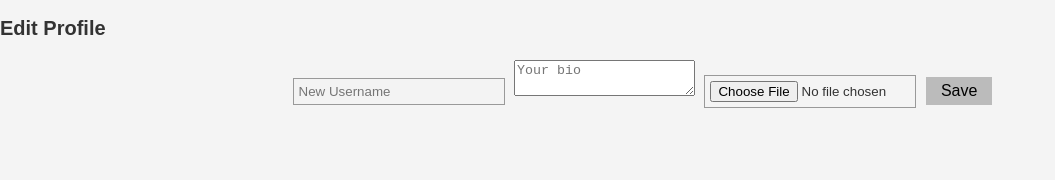
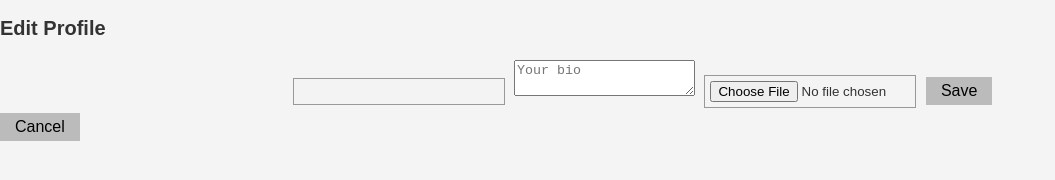
Before and after one commit to gravenewsweekly/MindMap, a plain HTML site: page profile.html in a window 1280 px wide. Shown: the whole page, without its empty margins (0-1055 px from the left). Drawn offline with Linux system fonts and the light colour scheme.

Commit message:
Update profile.html

```diff
--- a/profile.html
+++ b/profile.html
@@ -9,11 +9,12 @@
 <body>
     <h2>Edit Profile</h2>
     <form onsubmit="saveProfile(event)">
-        <input type="text" id="edit-username" placeholder="New Username" disabled>
+        <input type="text" id="edit-username" disabled> <!-- Username cannot be changed -->
         <textarea id="bio" placeholder="Your bio"></textarea>
         <input type="file" id="profile-pic">
         <button type="submit">Save</button>
     </form>
+    <button onclick="window.location.href='index.html'">Cancel</button>
     <script src="script.js"></script>
 </body>
 </html>
```
